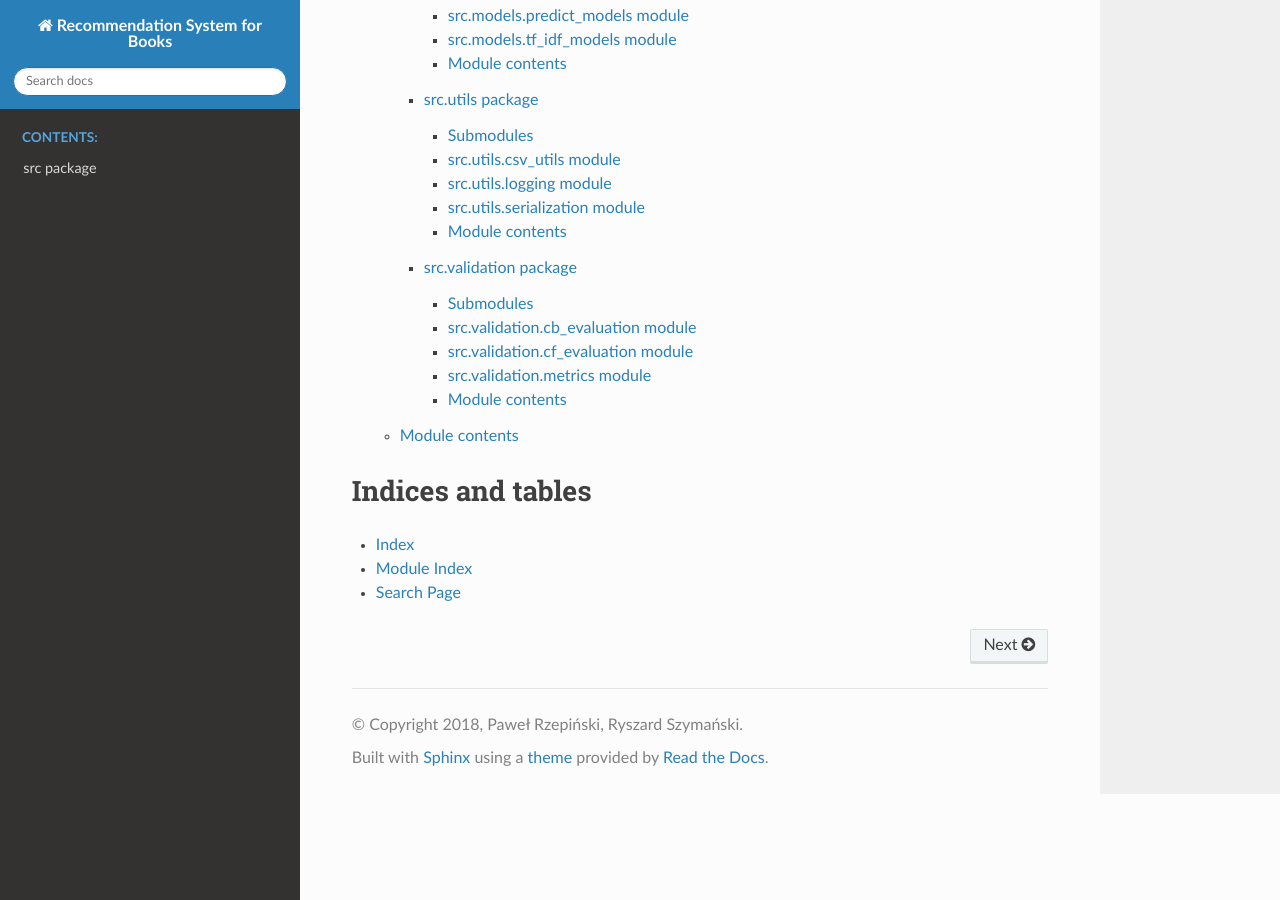
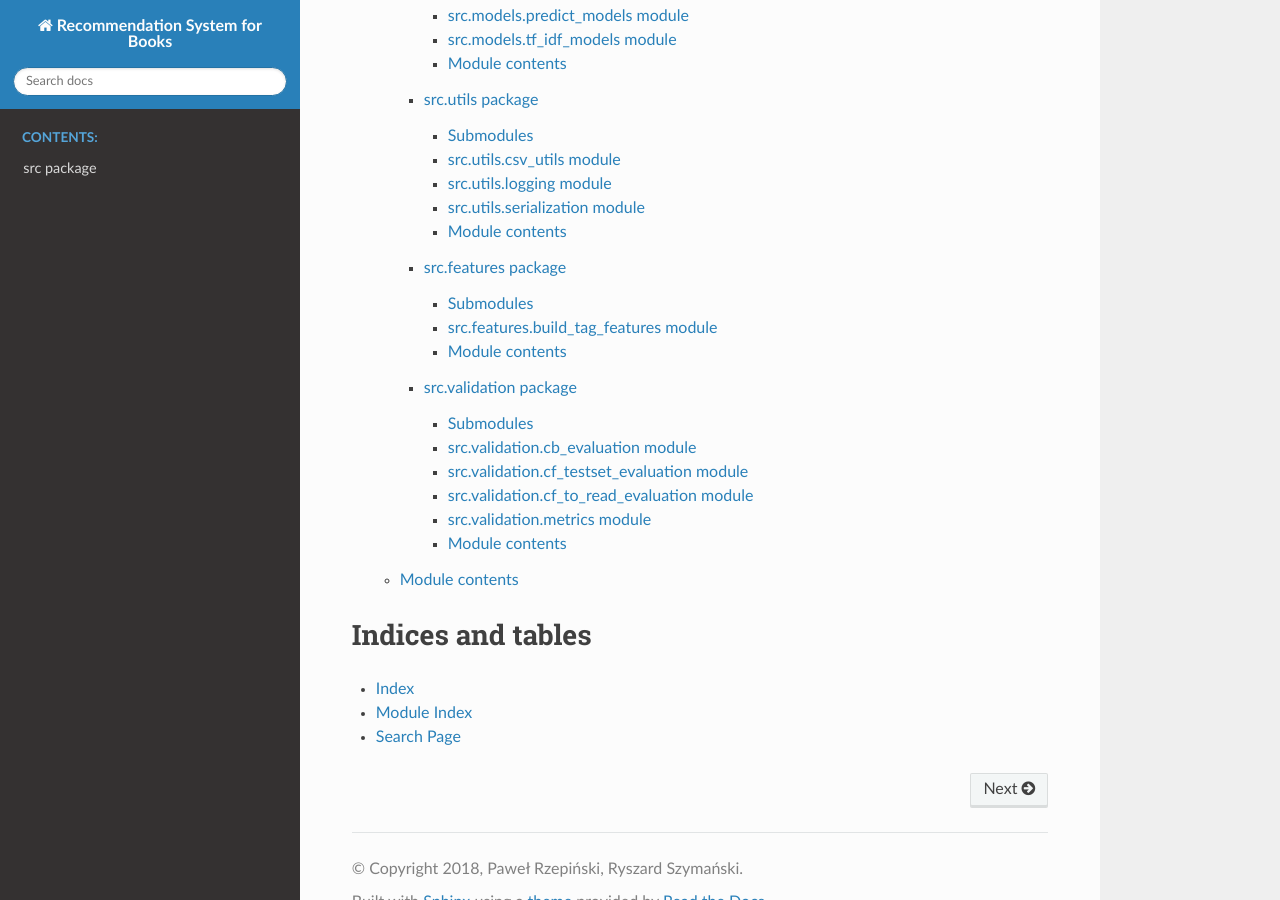
Before and after one commit to szymanskir/booksuggest, a Sphinx documentation site: the page built from docs/index.rst, in a window 1280 px wide and 900 px high, scrolled down 805 px. Built offline with Sphinx 7.4.7 and the Read the Docs theme 2.0.0, drawn with Linux system fonts in a browser that asks for light colours.

Commit message:
Fix docs

```diff
--- a/docs/src.rst
+++ b/docs/src.rst
@@ -9,6 +9,7 @@ Subpackages
     src.data
     src.models
     src.utils
+    src.features
     src.validation
 
 Module contents
--- a/docs/src.validation.rst
+++ b/docs/src.validation.rst
@@ -12,10 +12,18 @@ src.validation.cb\_evaluation module
     :undoc-members:
     :show-inheritance:
 
-src.validation.cf\_evaluation module
-------------------------------------
+src.validation.cf\_testset\_evaluation module
+---------------------------------------------
 
-.. automodule:: src.validation.cf_evaluation
+.. automodule:: src.validation.cf_testset_evaluation
+    :members:
+    :undoc-members:
+    :show-inheritance:
+
+src.validation.cf\_to\_read\_evaluation module
+----------------------------------------------
+
+.. automodule:: src.validation.cf_to_read_evaluation
     :members:
     :undoc-members:
     :show-inheritance:
```
